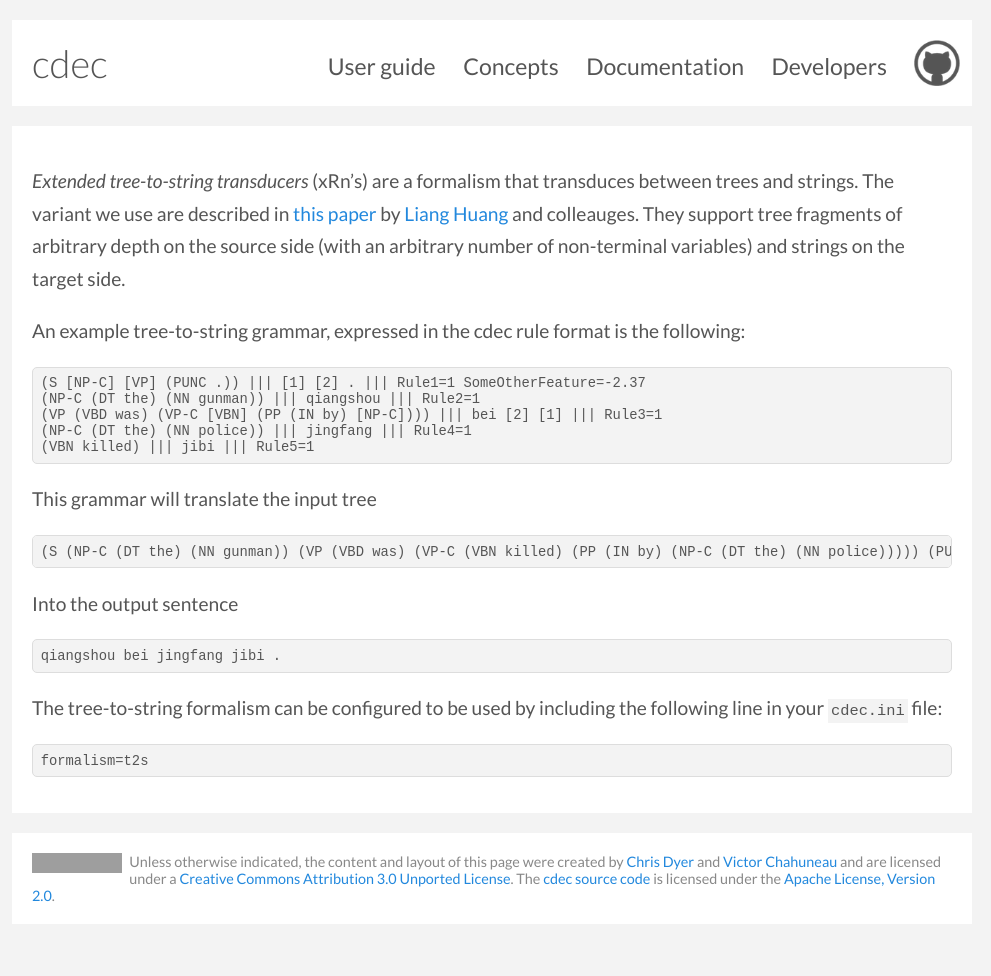
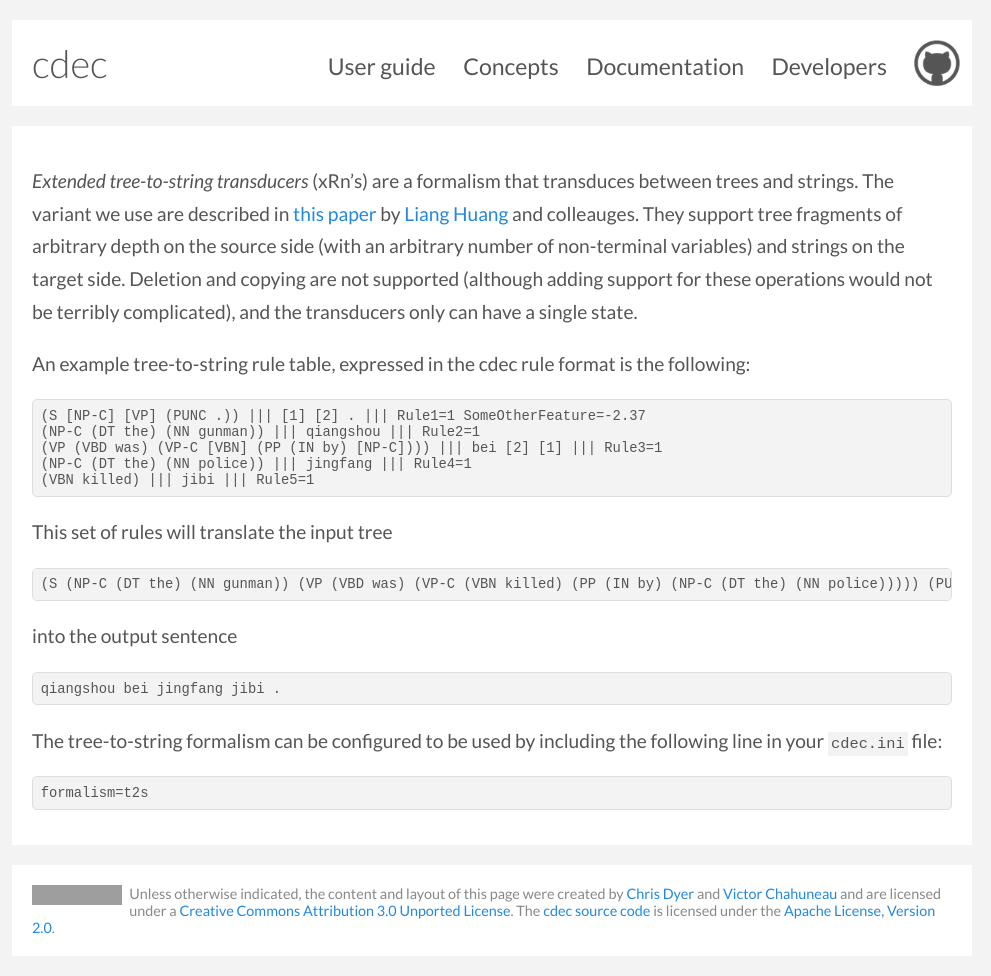
Before and after one commit to cdec/cdec.github.com, a Jekyll site: the page built from concepts/xrlns.md, in a window 1280 px wide. Shown: the whole page, without its empty margins (148-1139 px from the left). Built offline with Jekyll 4.4.1, drawn with Linux system fonts in a browser that asks for light colours; some web fonts are replaced; Markdown is read by kramdown in place of the engine named in the settings; before the commit the page ends 944 px from its top, so only the background shows below that; grey boxes are pictures that could not be loaded.

Commit message:
t2s stuff

```diff
--- a/concepts/xrlns.md
+++ b/concepts/xrlns.md
@@ -2,9 +2,9 @@
 layout: documentation
 title: Extended tree-to-string transducers
 ---
-*Extended tree-to-string transducers* (xRn's) are a formalism that transduces between trees and strings. The variant we use are described in [this paper](http://www.cis.upenn.edu/~lhuang3/amta06-sdtedl.pdf) by [Liang Huang](http://acl.cs.qc.edu/~lhuang/) and colleauges. They support tree fragments of arbitrary depth on the source side (with an arbitrary number of non-terminal variables) and strings on the target side.
+*Extended tree-to-string transducers* (xRn's) are a formalism that transduces between trees and strings. The variant we use are described in [this paper](http://www.cis.upenn.edu/~lhuang3/amta06-sdtedl.pdf) by [Liang Huang](http://acl.cs.qc.edu/~lhuang/) and colleauges. They support tree fragments of arbitrary depth on the source side (with an arbitrary number of non-terminal variables) and strings on the target side. Deletion and copying are not supported (although adding support for these operations would not be terribly complicated), and the transducers only can have a single state.
 
-An example tree-to-string grammar, expressed in the cdec rule format is the following:
+An example tree-to-string rule table, expressed in the cdec rule format is the following:
 
     (S [NP-C] [VP] (PUNC .)) ||| [1] [2] . ||| Rule1=1 SomeOtherFeature=-2.37
     (NP-C (DT the) (NN gunman)) ||| qiangshou ||| Rule2=1
@@ -12,11 +12,11 @@
     (NP-C (DT the) (NN police)) ||| jingfang ||| Rule4=1
     (VBN killed) ||| jibi ||| Rule5=1
 
-This grammar will translate the input tree
+This set of rules will translate the input tree
 
     (S (NP-C (DT the) (NN gunman)) (VP (VBD was) (VP-C (VBN killed) (PP (IN by) (NP-C (DT the) (NN police))))) (PUNC .))
 
-Into the output sentence
+into the output sentence
 
     qiangshou bei jingfang jibi .
 
```
